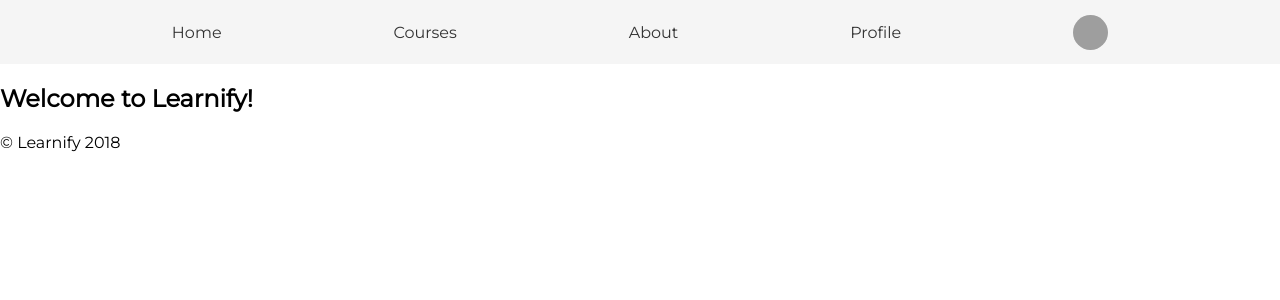
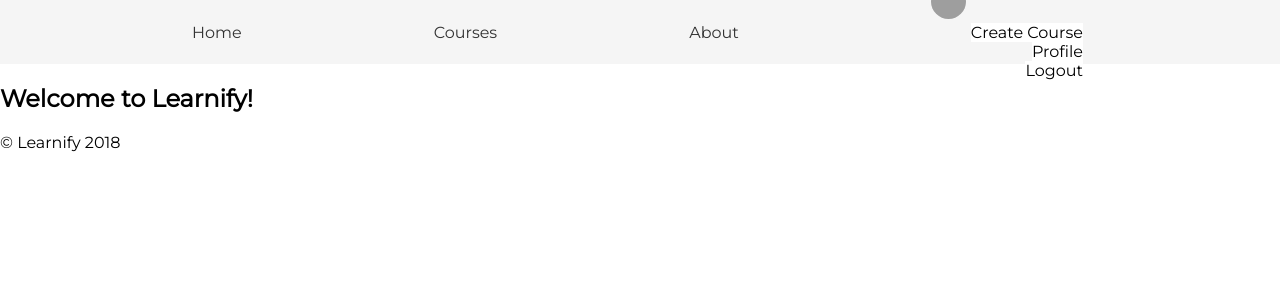
Before and after one commit to addison912/learnify.ly, a Django app: page / in a window 1280 px wide. Shown: the top 300 px of the page. Run offline with Django 3.2, Linux system fonts and the light colour scheme; some libraries are stand-ins or nearby versions; grey boxes are pictures that could not be loaded.

Commit message:
started drop down menu

```diff
--- a/learnify/static/css/main.css
+++ b/learnify/static/css/main.css
@@ -39,6 +39,31 @@ nav ul {
   justify-content: space-evenly;
   align-items: center;
 }
+
+.forest {
+  height: 35px;
+  width: 35px;
+  border-radius: 50%;
+}
+
+.woods {
+  border-radius: 0%;
+}
+
+/*//////////// dropdown profile menu ////////////*/
+
+.bercow {
+  display: flex;
+  align-items: flex-end;
+  flex-direction: column;
+  list-style-type: none;
+  margin-right: 5px;
+}
+
+.listy {
+  background-color: white;
+}
+
 /*//////////// course create form start ////////////*/
 
 .course-create {
@@ -106,13 +131,3 @@ nav ul {
   text-align: center;
   background: black;
 } */
-
-.forest {
-  height: 35px;
-  width: 35px;
-  border-radius: 50%;
-}
-
-.helloworld {
-  color: blue;
-}
--- a/learnify/static/js/main.js
+++ b/learnify/static/js/main.js
@@ -1,12 +1,8 @@
 console.log('I am working');
 
-$('.forest').on('click', function() {
-    $('.forest').addClass('woods');
-})
-
-
-// $('#box2').on('click', function () {
-// 	$('h1').addClass('crazy');
-// 	$('.box').removeClass('crazy')
-// 	$('#box3').slideToggle();
+// $(document).ready(function() {
+//     $( '.bercow').hide();
+//     $('.forest').on('click', function() {
+//         $( '.bercow').slideToggle('slow');
+//     })
 // });
--- a/learnify/templates/learnify/base.html
+++ b/learnify/templates/learnify/base.html
@@ -17,14 +17,26 @@
         <li><a href="{% url 'courses' %}">Courses</a></li>
 
         <li><a href="{% url 'about' %}">About</a></li>
-        <li><a href="{% url 'profile' %}">Profile</a></li>
         <!-- {% if user.is_authenticated %} -->
         <!-- {% else %} -->
-        <img class="forest" src="https://www.w3schools.com/howto/img_forest.jpg" alt="">
+        <div class="tom">
+          <div class="george">
+            <img class="forest" src="https://www.w3schools.com/howto/img_forest.jpg" alt="">
+          </div>
+          <div>
+              <ol class="bercow">
+                  <li class="listy course">Create Course</li>
+                  <li class="listy profile">Profile</li>
+                  <li class="listy logout">Logout</li>
+                </ol>
+          </div>
+        </div>
         <!-- <li><a href="{% url 'user_login' %}">Login</a></li> -->
         <!-- {% endif %} -->
 
       </ul>
+
+
     </nav>
     <main class="container">{% block content %} {% endblock %}</main>
     <footer><span>&copy; Learnify 2018</span></footer>
```
